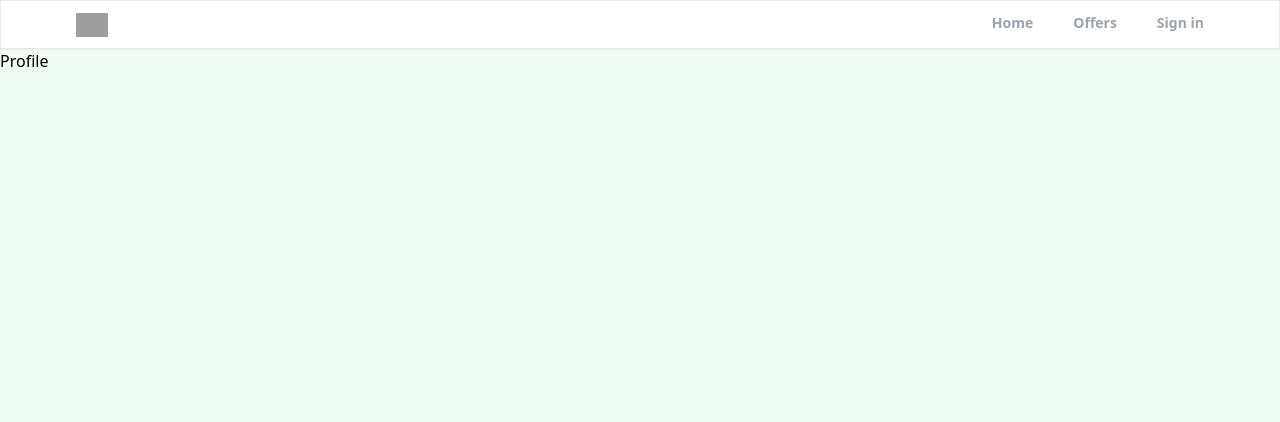
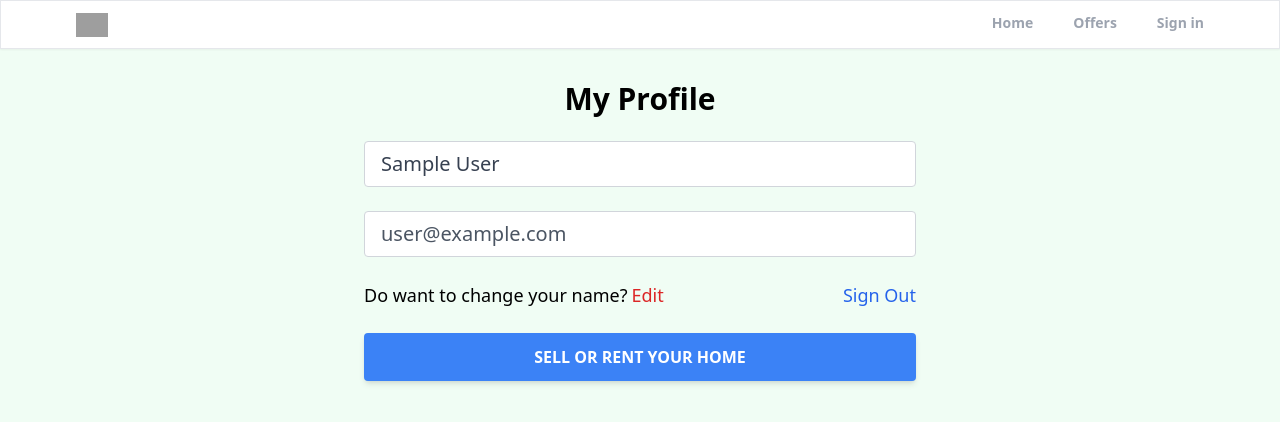
Before and after one commit to Anilparajuli4/relator-clones, a React (Vite) app: page /profile in a window 1280 px wide. Shown: the top 422 px of the page. Built offline with nearby package versions, Linux system fonts and the light colour scheme; no server answers; sample sign-in values are in the browser's storage; grey boxes are pictures that could not be loaded.

Commit message:
create private route and costum hook for protection the profile page and the logout functionality

```diff
--- a/src/App.jsx
+++ b/src/App.jsx
@@ -8,6 +8,7 @@ import Offers from "./page/Offers";
 import Header from "./Component/Header";
 import { ToastContainer } from "react-toastify";
 import "react-toastify/dist/ReactToastify.css";
+import PrivateRoute from "./Component/PrivateRoute";
 function App() {
   return (
     <div>
@@ -17,7 +18,9 @@ function App() {
           <Route path="/" element={<Home />} />
           <Route path="/sign-in" element={<SignIn />} />
           <Route path="/sign-up" element={<SignUp />} />
-          <Route path="/profile" element={<Profile />} />
+          <Route path="/profile" element={<PrivateRoute />}>
+            <Route path="/profile" element={<Profile />} />
+          </Route>
           <Route path="/forgot-password" element={<ForgotPassword />} />
           <Route path="/offers" element={<Offers />} />
         </Routes>
--- a/src/Component/OAUTH.jsx
+++ b/src/Component/OAUTH.jsx
@@ -24,6 +24,7 @@ function OAUTH() {
       }
     } catch (error) {
       toast.error(error.message);
+      console.log(error);
     }
   }
   return (
--- /dev/null
+++ b/src/Component/PrivateRoute.jsx
@@ -0,0 +1,12 @@
+import { Navigate, Outlet } from "react-router-dom";
+import { UserAuthStatus } from "../Hooks/UserAuthStatus";
+
+function PrivateRoute() {
+  const { loggedIn, checkingStatus } = UserAuthStatus();
+  if (checkingStatus) {
+    return <h1>loading</h1>;
+  }
+  return loggedIn ? <Outlet /> : <Navigate to="/sign-in" />;
+}
+
+export default PrivateRoute;
--- /dev/null
+++ b/src/Hooks/UserAuthStatus.jsx
@@ -0,0 +1,20 @@
+import { getAuth, onAuthStateChanged } from "firebase/auth";
+import { useEffect, useState } from "react";
+
+function UserAuthStatus() {
+  const [loggedIn, setLoggedIn] = useState(false);
+  const [checkingStatus, setCheckingStatus] = useState(true);
+
+  useEffect(() => {
+    const auth = getAuth();
+    onAuthStateChanged(auth, (user) => {
+      if (user) {
+        setLoggedIn(true);
+      }
+      setCheckingStatus(false);
+    });
+  }, []);
+  return { loggedIn, checkingStatus };
+}
+
+export { UserAuthStatus };
--- a/src/page/Profile.jsx
+++ b/src/page/Profile.jsx
@@ -1,5 +1,57 @@
+import { useState } from "react";
+import { getAuth } from "firebase/auth";
+import { useNavigate } from "react-router-dom";
 function Profile() {
-  return <div>Profile</div>;
+  const navigate = useNavigate();
+  const auth = getAuth();
+
+  const [formData, setFormData] = useState({
+    name: auth.currentUser.displayName,
+    email: auth.currentUser.email,
+  });
+  const { name, email } = formData;
+
+  async function logOut() {
+    await auth.signOut();
+    navigate("/");
+  }
+  return (
+    <>
+      <section className="max-w-6xl m-auto flex justify-center items-center flex-col">
+        <h1 className="font-bold text-3xl text-center mt-8">My Profile</h1>
+        <form className="w-full md:w-[50%] mt-6 px-3">
+          <input
+            className="w-full rounded px-4 py-2 text-xl transition ease-in-out bg-white text-gray-700 border border-gray-300"
+            type="text"
+            value={name}
+            disabled
+          />
+          <input
+            className="w-full rounded  px-4 py-2 transition ease-in-out bg-white border border-gray-300 text-xl text-gray-600 mt-6"
+            value={email}
+            disabled
+          />
+          <div className="flex mt-6 justify-between whitespace-nowrap text-sm md:text-lg">
+            <p>
+              Do want to change your name?
+              <span className="text-red-600 hover:text-red-700 cursor-pointer transition ease-in-out duration-200 ml-1">
+                Edit
+              </span>
+            </p>
+            <p
+              onClick={logOut}
+              className="text-blue-600 hover:text-blue-800 cursor-pointer transition ease-in-out duration-200"
+            >
+              Sign Out
+            </p>
+          </div>
+          <button className="w-full bg-blue-500 mt-6 py-3 px-2 rounded uppercase text-white font-semibold border-none shadow-md hover:bg-blue-700">
+            Sell or rent your home
+          </button>
+        </form>
+      </section>
+    </>
+  );
 }
 
 export default Profile;
--- a/src/page/SignUp.jsx
+++ b/src/page/SignUp.jsx
@@ -35,10 +35,11 @@ function SignUp() {
         email,
         password
       );
-      const user = userCredential.user;
+
       updateProfile(auth.currentUser, {
         displayName: name,
       });
+      const user = userCredential.user;
       const formDataCopy = { ...formData };
       delete formDataCopy.password;
       formDataCopy.timestamp = serverTimestamp();
```
